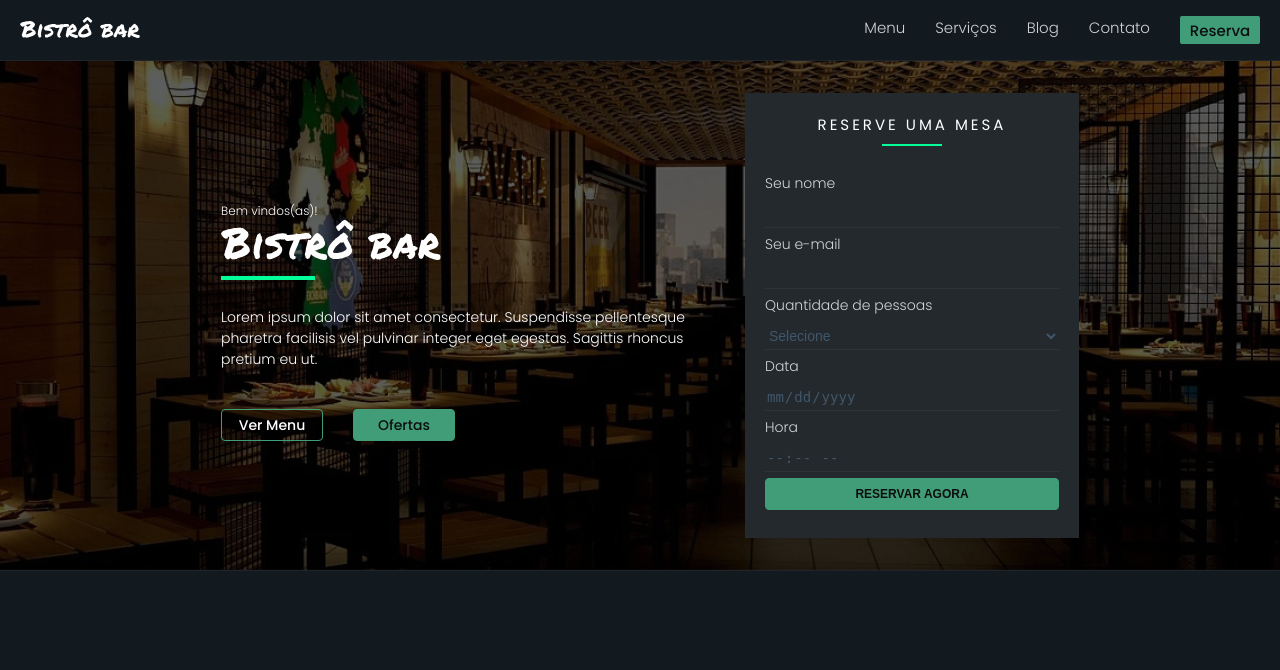
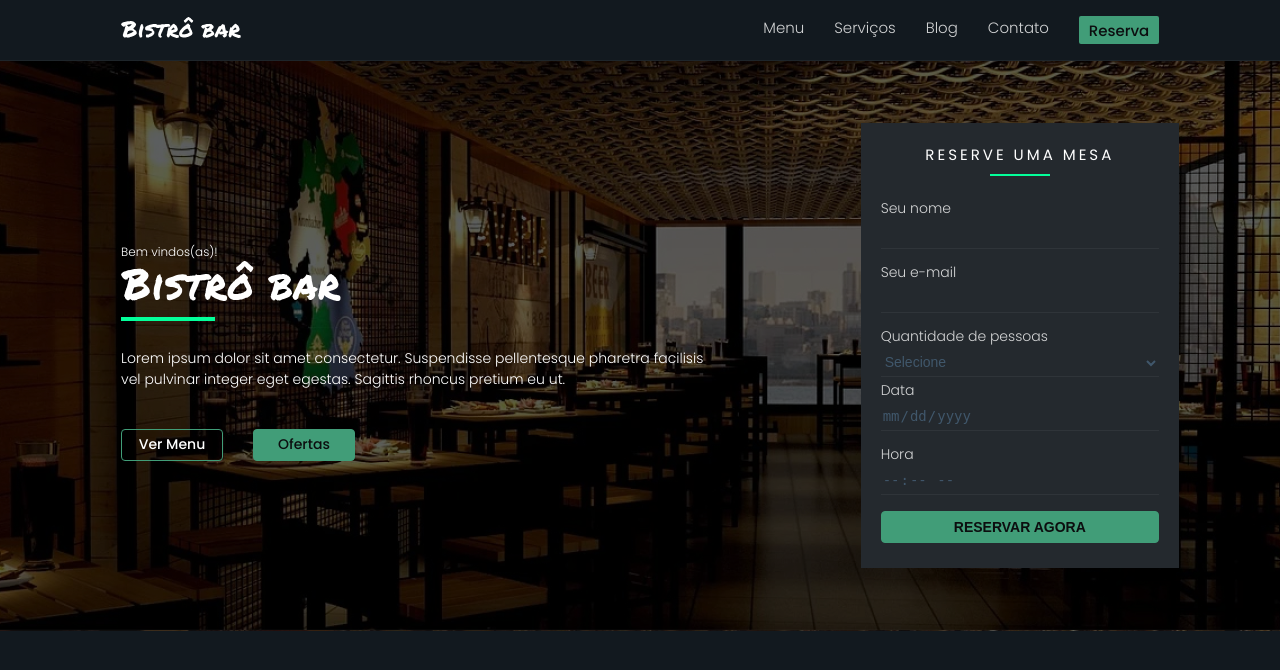
Before and after one commit to loopsdesenvolvedor/bistro-bar, a Node server app: page / in a window 1280 px wide. Shown: the top 670 px of the page. Run offline with Node 20, Linux system fonts and the light colour scheme.

Commit message:
update navbar

```diff
--- a/public/css/hero.css
+++ b/public/css/hero.css
@@ -1,23 +1,24 @@
 #hero {
   width: 100%;
   height: auto;
+  background: url("../img/bg-hero.jpg"), rgba(12, 14, 15, 0.7) no-repeat;
+  background-blend-mode: overlay;
+  background-position: center;
+  background-size: cover;
   border-bottom: 1px solid var(--color-border);
 
   > div {
     width: 100%;
+    max-width: 1078px;
+    margin: 0 auto;
     height: 57rem;
     padding: 0 2rem;
-    background: url("../img/bg-hero.jpg"), rgba(12, 14, 15, 0.7) no-repeat;
-    background-blend-mode: overlay;
-    background-position: center;
-    background-size: cover;
     display: flex;
     justify-content: center;
     align-items: center;
 
     > div {
       width: 100%;
-      max-width: 54.4rem;
       height: 100%;
       padding: 0 2rem;
       display: flex;
@@ -108,15 +109,21 @@
     }
   }
 
-  @media (min-width: 768px) {
+  @media (min-width: 1024px) {
     > div {
+      margin-top: 6rem;
       padding-top: 6rem;
-      height: 57rem;
+      padding: 0;
+      height: auto;
       display: flex;
       align-items: center;
-      justify-content: center;
+      justify-content: space-between;
+
       > div {
+        width: 80rem;
+        height: 57rem;
         align-items: flex-start;
+        justify-content: center;
 
         h1 {
           &::before {
@@ -125,6 +132,7 @@
         }
 
         > p {
+          max-width: 60rem;
           text-align: left;
         }
       }
@@ -173,6 +181,7 @@
           gap: 0.6rem;
 
           > label {
+            line-height: 1.4rem;
             font-size: 1.4rem;
             color: var(--color-white-80);
           }
@@ -186,6 +195,7 @@
             color: var(--color-text);
             font-size: 1.4rem;
             outline: none;
+            margin-bottom: 1rem;
           }
 
           input[type="date"]::-webkit-calendar-picker-indicator,
@@ -211,7 +221,7 @@
             background-color: var(--color-green-80);
             border: 1px solid var(--color-green-80);
             color: var(--color-black);
-            font-size: 1.2rem;
+            font-size: 1.4rem;
             font-weight: 800;
             text-transform: uppercase;
             border-radius: 0.4rem;
--- a/public/css/navbar.css
+++ b/public/css/navbar.css
@@ -3,6 +3,8 @@
   width: 100%;
   height: auto;
   position: fixed;
+  top: 0;
+  left: 0;
   background-color: var(--color-black-80);
   border-bottom: 1px solid var(--color-border);
   > div {
@@ -26,7 +28,6 @@
       height: 100vh;
       background-color: rgba(18, 25, 31, 0.8);
       backdrop-filter: blur(2px);
-
 
       > div {
         position: absolute;
@@ -96,7 +97,7 @@
 
   @media (min-width: 768px) {
     > div {
-      max-width: 1280px;
+      max-width: 1078px;
       margin: 0 auto;
 
       > a {
```
